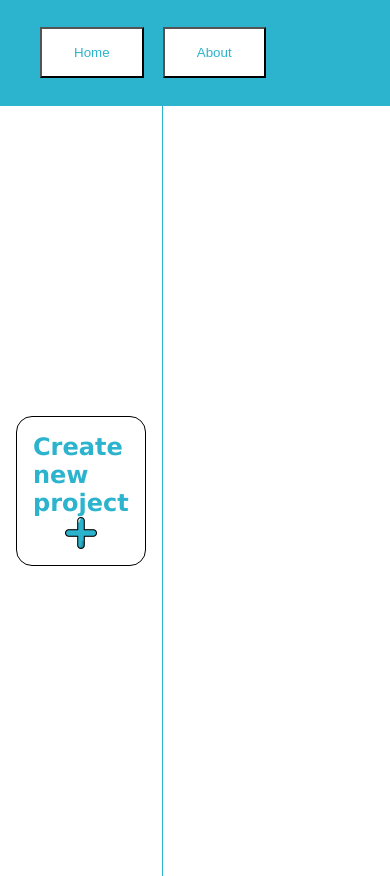
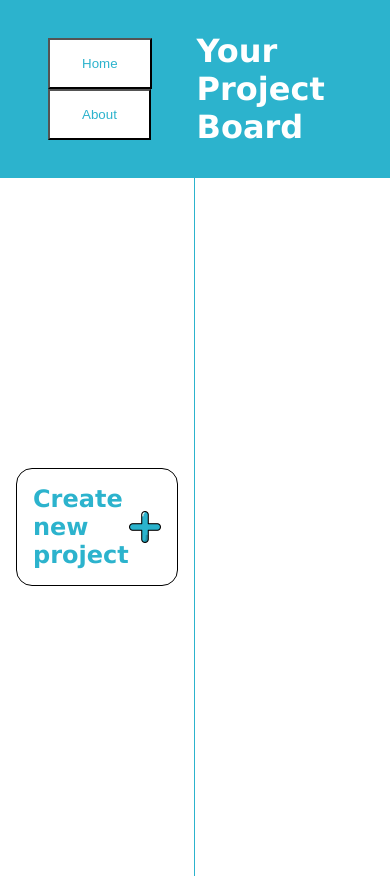
Before and after one commit to m-queszel/todo-list, a website built with webpack: page src/template.html in a window 390 px wide. Built offline with nearby package versions, Linux system fonts and the light colour scheme.

Commit message:
Added page title, fixed UI responsiveness, and added better alignment to aboutPage

```diff
--- a/src/aboutPage.js
+++ b/src/aboutPage.js
@@ -13,6 +13,9 @@ export default function initializeAboutPage() {
   subContainer.appendChild(title);
   subContainer.appendChild(text);
 
+  mainContainer.style.justifyItems = "start";
+  mainContainer.style.gridColumn = "1 / 4";
+
   mainContainer.appendChild(subContainer);
 
 }
--- a/src/buttonHandler.js
+++ b/src/buttonHandler.js
@@ -3,7 +3,7 @@ import initializeAboutPage from "./aboutPage";
 import Project from "./project";
 
 export default function buttonHandler() {
-  const newProjectBtn = document.querySelector("#new-project");
+  const newProjectBtn = document.querySelector("#default-card");
   const removeProjectBtn = document.querySelector(".removeProject");
   const dialog = document.querySelector("dialog");
   const closeButton = document.querySelector("#close-button");
--- a/src/homePage.js
+++ b/src/homePage.js
@@ -45,6 +45,9 @@ export default function initializeHomepage() {
   if (defaultCard) {
     sidebar.appendChild(defaultCard);
   }
+  mainContainer.style.justifyItems = "";
+  mainContainer.style.gridRow = "2 / 4";
+  mainContainer.style.gridColumn = "2 / 4"
   mainContainer.appendChild(projectContainer);
 
 }
--- a/src/styles.css
+++ b/src/styles.css
@@ -1,6 +1,10 @@
 * {
   padding: 0;
   margin: 0;
+}
+
+html {
+  overflow-y: scroll;
 }
 
 body {
@@ -22,12 +26,22 @@ body {
 
 .header {
   background-color: var(--primary-text-color);
-  display: flex;
+  display: grid;
+  grid-template-columns: 1fr 1fr;
   align-items: center;
   gap: 0.2rem;
   grid-row: 1 / 2;
   grid-column: 1 / 3;
-  padding: 1.5rem;
+  padding: 2rem;
+}
+
+.header nav {
+  justify-self: start;
+}
+
+.header h1 {
+  justify-self: start;
+  color: white;
 }
 
 .sidebar {
@@ -43,7 +57,6 @@ body {
 }
 
 .subcontainer {
-  display: grid;
   justify-items: center;
   width: 100vw;
   height: auto;
@@ -53,6 +66,7 @@ body {
   border: 1px solid black;
   margin-top: 1rem;
 }
+
 
 .subcontainer p {
   text-align: center;
@@ -91,7 +105,7 @@ body {
   padding: 1rem;
   margin-left: 0.2rem;
   margin-right: 0.2rem;
-  grid-template-columns: repeat(auto-fit, minmax(250px, 1fr));
+  grid-template-columns: repeat(auto-fill, minmax(250px, 1fr));
   gap: 1rem;
 }
 
@@ -104,16 +118,17 @@ dialog:not([open]) {
 }
 
 #default-card {
+  display: flex;
   margin: 1rem 0;
   justify-self: center;
   grid-column: 2 / 3;
   grid-row: 2 / 3;
+  cursor: pointer;
 }
 
 #default-card img {
   width: 2em;
   height: auto;
-  cursor: pointer;
 }
 
 dialog {
--- a/src/template.html
+++ b/src/template.html
@@ -4,7 +4,7 @@
 <head>
   <meta charset="UTF-8">
   <meta name="viewport" content="width=device-width, initial-scale=1.0">
-  <title>Todo List</title>
+  <title>Project Board</title>
 </head>
 
 <body>
@@ -14,12 +14,17 @@
   </div>
 
   <div class="header">
-    <nav>
-      <button class="home" id="home">Home</button>
-    </nav>
-    <nav>
-      <button class="about" id="about">About</button>
-    </nav>
+    <div>
+      <nav>
+        <button class="home" id="home">Home</button>
+        <button class="about" id="about">About</button>
+      </nav>
+    </div>
+
+    <div>
+      <h1>Your Project Board</h1>
+    </div>
+
   </div>
 
   <dialog>
```
